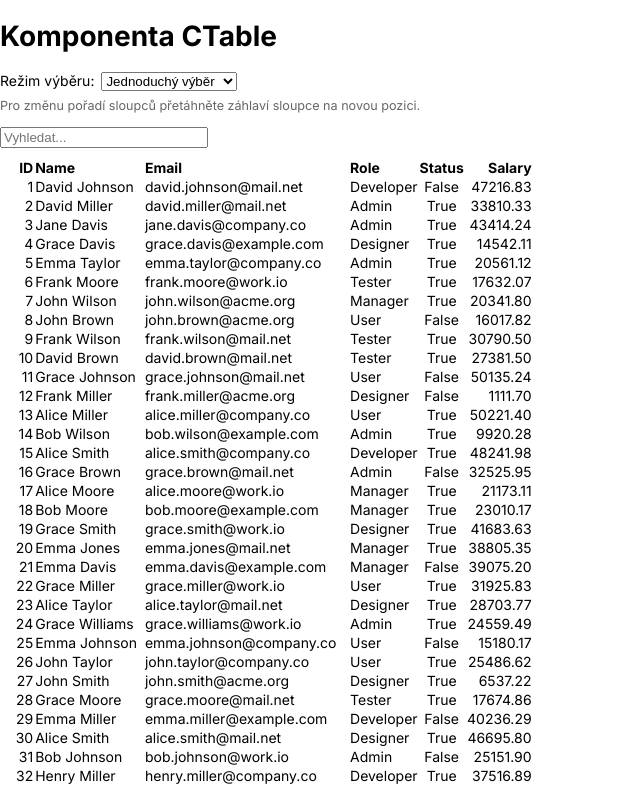
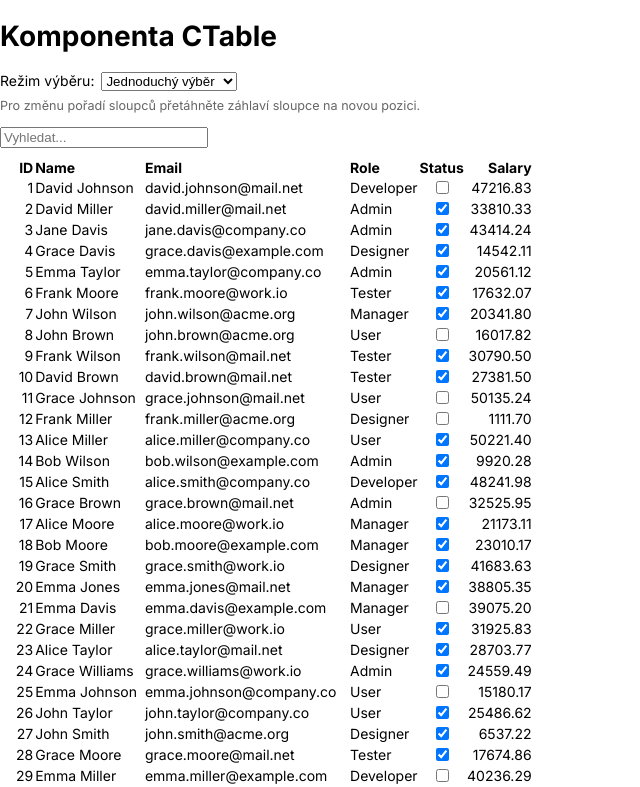
Before and after one commit to davidzemancz/compactui, a React (Vite) app: page / in a window 1280 px wide. Shown: the top 787 px of the page, without its empty margins (0-640 px from the left). Built offline with nearby package versions, Linux system fonts and the light colour scheme.

Commit message:
bool checkbox

```diff
--- a/src/components/CTable.tsx
+++ b/src/components/CTable.tsx
@@ -20,12 +20,19 @@ export interface CTableProps {
 }
 
 // Utility functions
-const formatCellValue = (value: any, dataType?: ColumnDataType): string => {
+const formatCellValue = (value: any, dataType?: ColumnDataType): React.ReactNode => {
   if (value === undefined || value === null) return '';
 
   switch (dataType) {
     case 'bool':
-      return value ? 'True' : 'False';
+      return (
+        <input
+          type="checkbox"
+          checked={Boolean(value)}
+          readOnly
+          style={{ cursor: 'default' }}
+        />
+      );
     case 'int':
       return Number.isInteger(value) ? value.toString() : value;
     case 'decimal':
```
